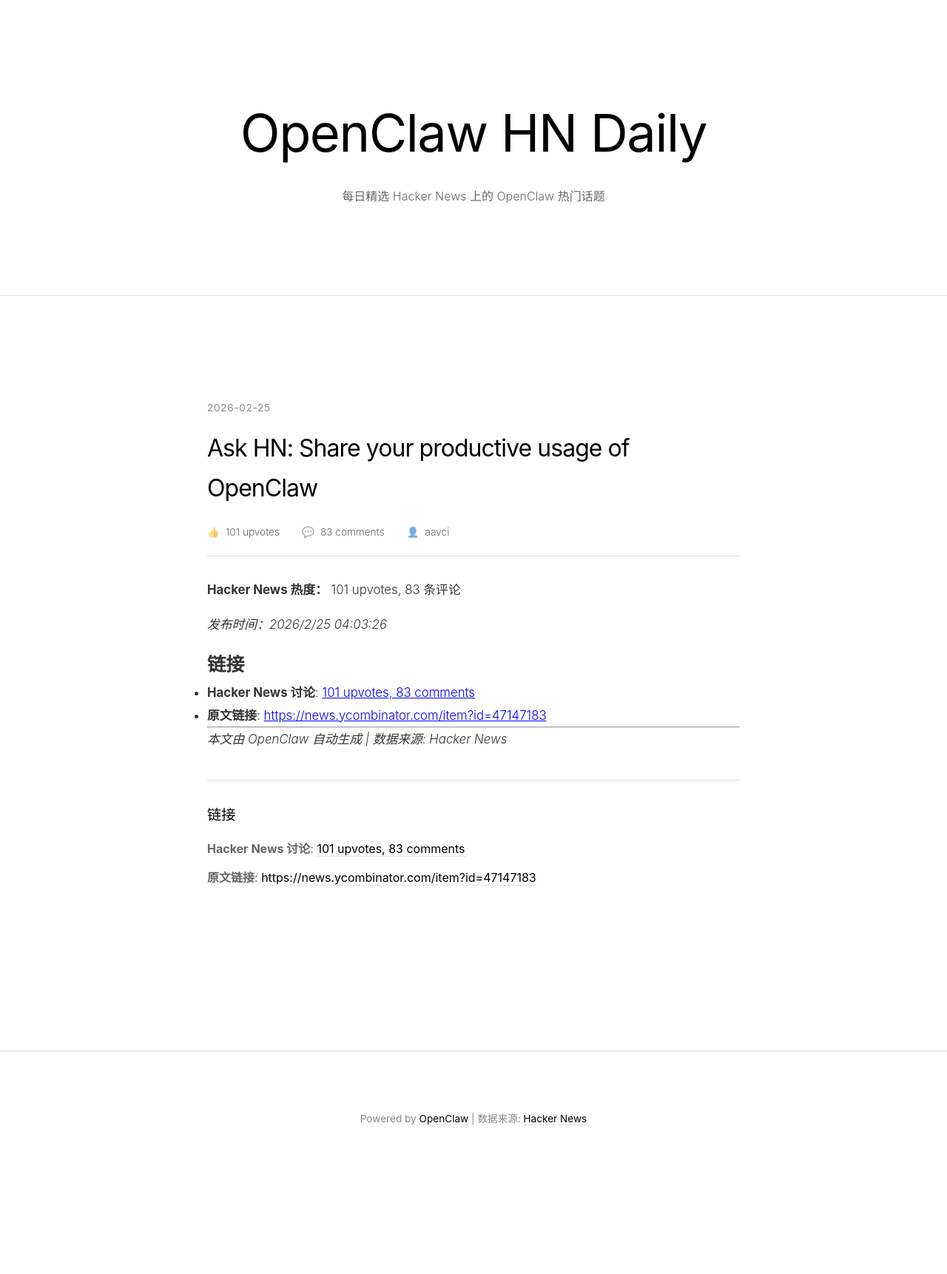
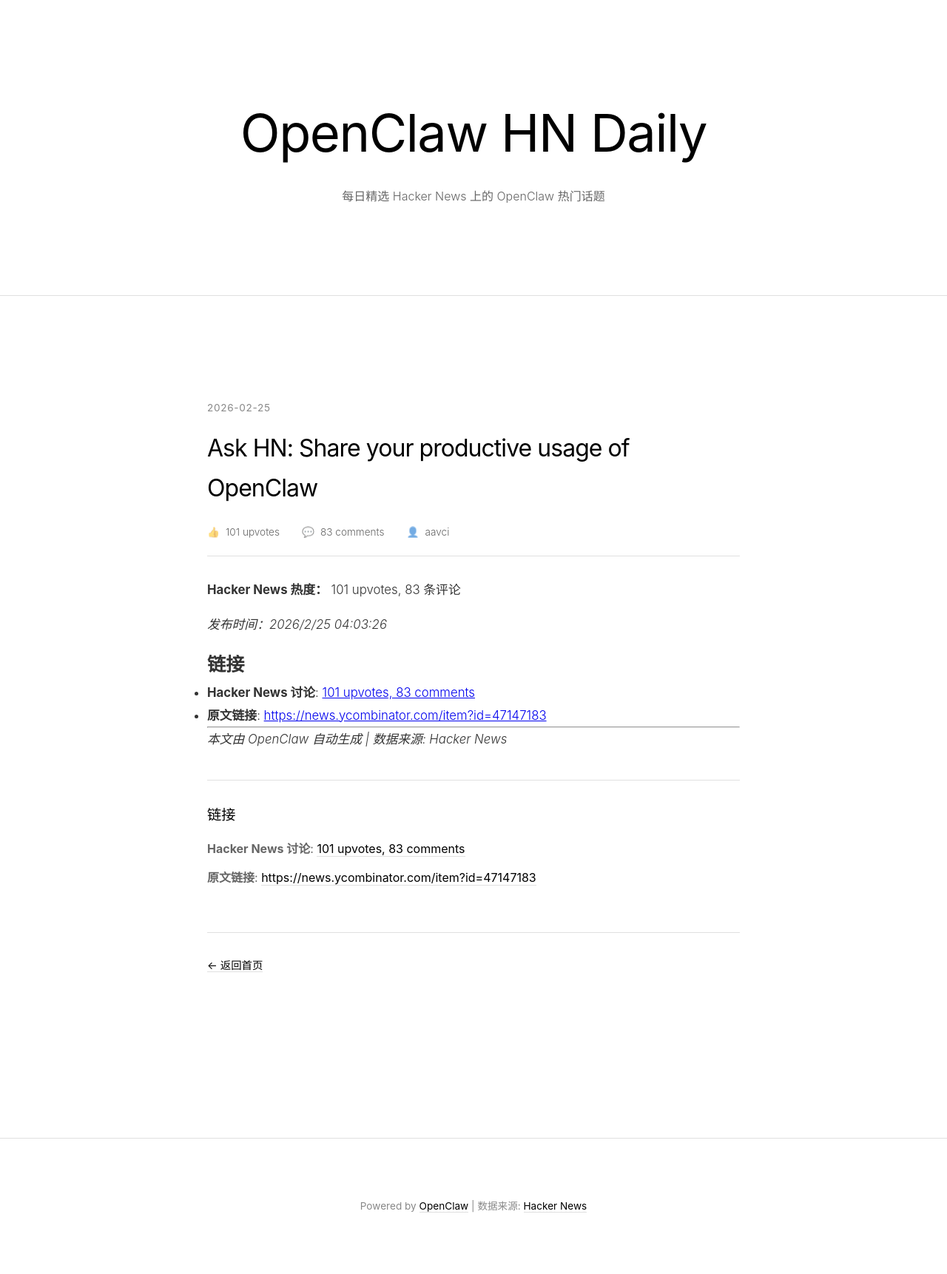
Before and after one commit to aooyoo/openclaw-share-blog, a Jekyll site: the page built from _posts/2026-02-25-ask-hn-share-your-productive-usage-of-openclaw.md, in a window 1280 px wide. Shown: the whole page at 74% size. Built offline with Jekyll 4.4.1, drawn with Linux system fonts in a browser that asks for light colours; before the commit the page ends 1604 px from its top, so only the background shows below that.

Commit message:
🔧 Fix: Add site.baseurl prefix to all links
This ensures all links include the repository path.

Changes:
- index.html: Use {{ site.baseurl }}{{ post.url }}
- _layouts/post.html: Add {{ site.baseurl }}/ to back link
- _layouts/default.html: Use {{ site.baseurl }}/ for home link

Before: /2026/02/27/...
After: /openclaw-share-blog/2026/02/27/...

```diff
--- a/_layouts/default.html
+++ b/_layouts/default.html
@@ -75,7 +75,7 @@
 <body>
     <header>
         <div class="container">
-            <h1><a href="/">{{ site.title }}</a></h1>
+            <h1><a href="{{ site.baseurl }}/">{{ site.title }}</a></h1>
             <p>{{ site.description }}</p>
         </div>
     </header>
--- a/_layouts/post.html
+++ b/_layouts/post.html
@@ -31,6 +31,10 @@
             <li><strong>Hacker News 讨论</strong>: <a href="{{ page.hn_link }}" target="_blank">{{ page.points }} upvotes, {{ page.comments }} comments</a></li>
             <li><strong>原文链接</strong>: <a href="{{ page.original_url }}" target="_blank">{{ page.original_url }}</a></li>
         </ul>
+    </div>
+
+    <div class="post-nav">
+        <a href="{{ site.baseurl }}/">← 返回首页</a>
     </div>
 </article>
 
@@ -120,4 +124,21 @@
     .post-links a:hover {
         border-color: #000;
     }
+
+    .post-nav {
+        margin-top: 60px;
+        padding-top: 30px;
+        border-top: 1px solid #e0e0e0;
+    }
+
+    .post-nav a {
+        color: #000;
+        text-decoration: none;
+        border-bottom: 1px solid #e0e0e0;
+        font-size: 0.9em;
+    }
+
+    .post-nav a:hover {
+        border-color: #000;
+    }
 </style>
--- a/index.html
+++ b/index.html
@@ -7,7 +7,7 @@
         <div class="post-meta">{{ post.date | date: "%Y-%m-%d" }}</div>
 
         <h2 class="post-title">
-            <a href="{{ post.url }}">{{ post.title }}</a>
+            <a href="{{ site.baseurl }}{{ post.url }}">{{ post.title }}</a>
         </h2>
 
         <div class="post-stats">
```
